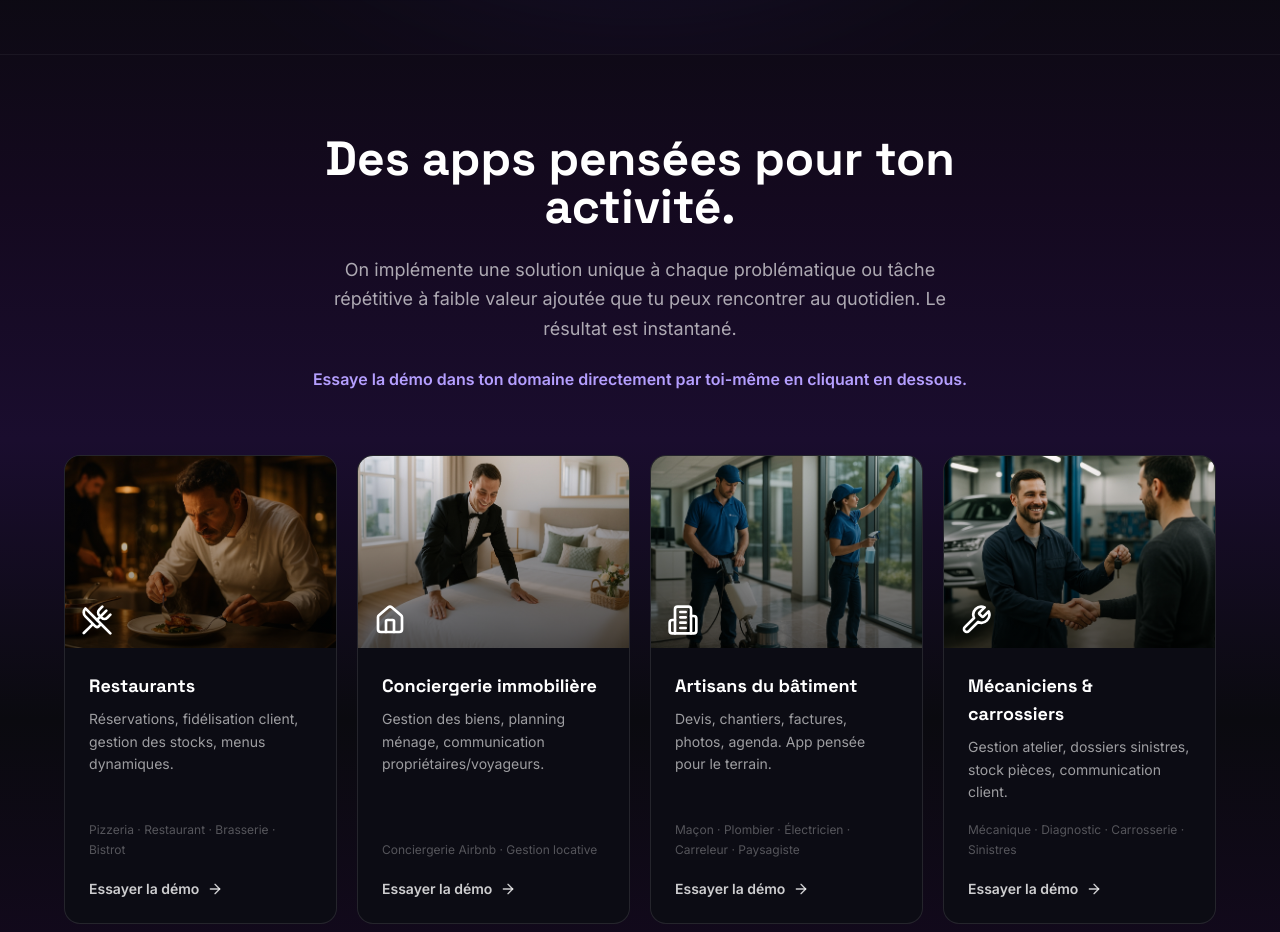
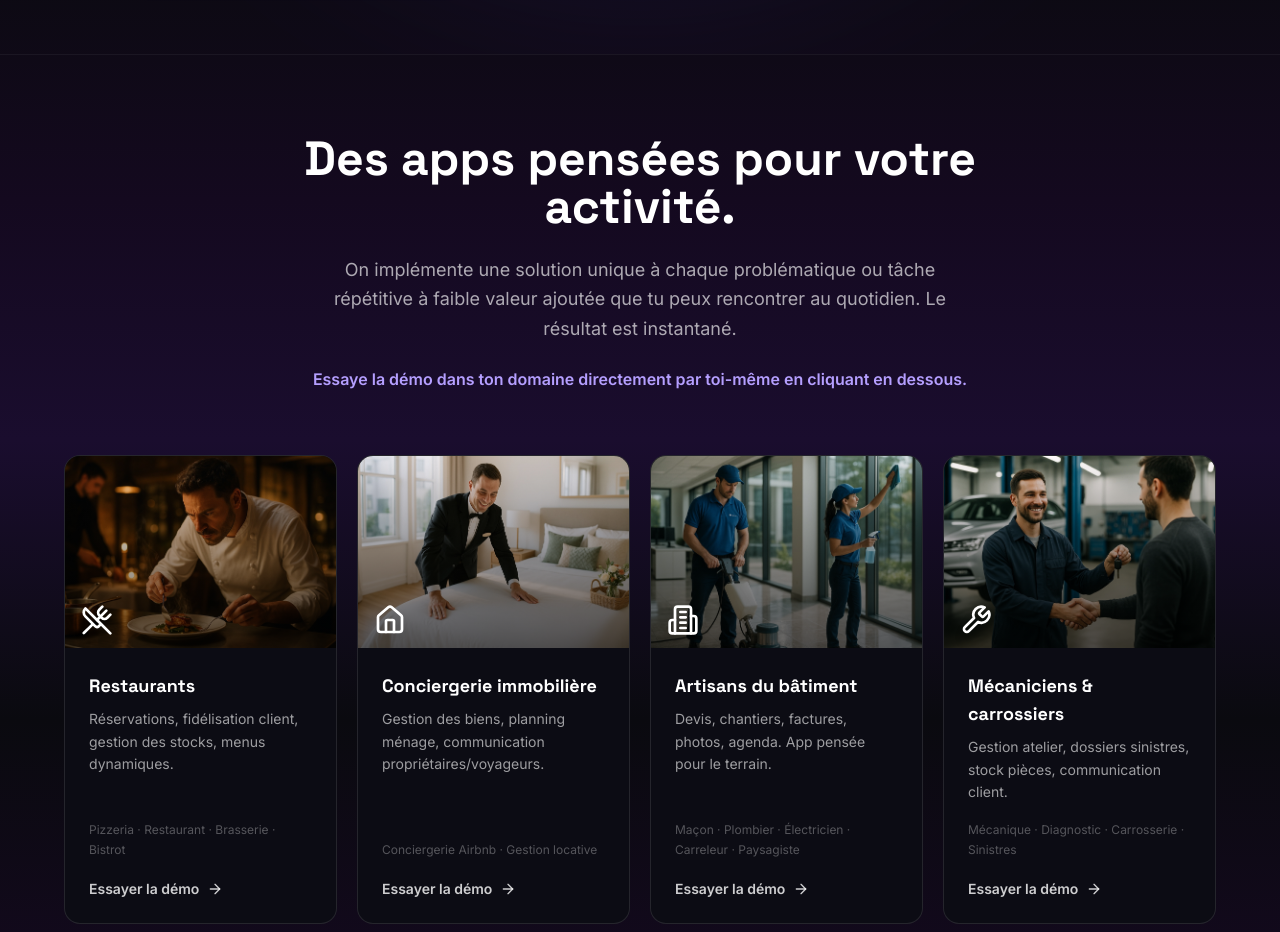
Before and after one commit to DigitalPulseAgency/SITE-AGENCE-definitif, a React (Vite) app: page /automatisations in a window 1280 px wide. Shown: the part 880-1812 px from the top of the page. Built offline with nearby package versions, Linux system fonts and the light colour scheme.

Commit message:
automatisations: ton → votre activité

```diff
--- a/src/pages/Automatisations.jsx
+++ b/src/pages/Automatisations.jsx
@@ -79,7 +79,7 @@ export default function Automatisations() {
         <div className="max-w-6xl mx-auto">
           <div className="text-center mb-16">
             <h2 className="text-3xl md:text-5xl font-bold mb-6 max-w-3xl mx-auto leading-tight">
-              Des apps pensées pour ton activité.
+              Des apps pensées pour votre activité.
             </h2>
             <p className="text-lg text-white/65 max-w-2xl mx-auto mb-6 leading-relaxed">
               On implémente une solution unique à chaque problématique ou tâche répétitive à faible valeur ajoutée que tu peux rencontrer au quotidien. Le résultat est instantané.
```
